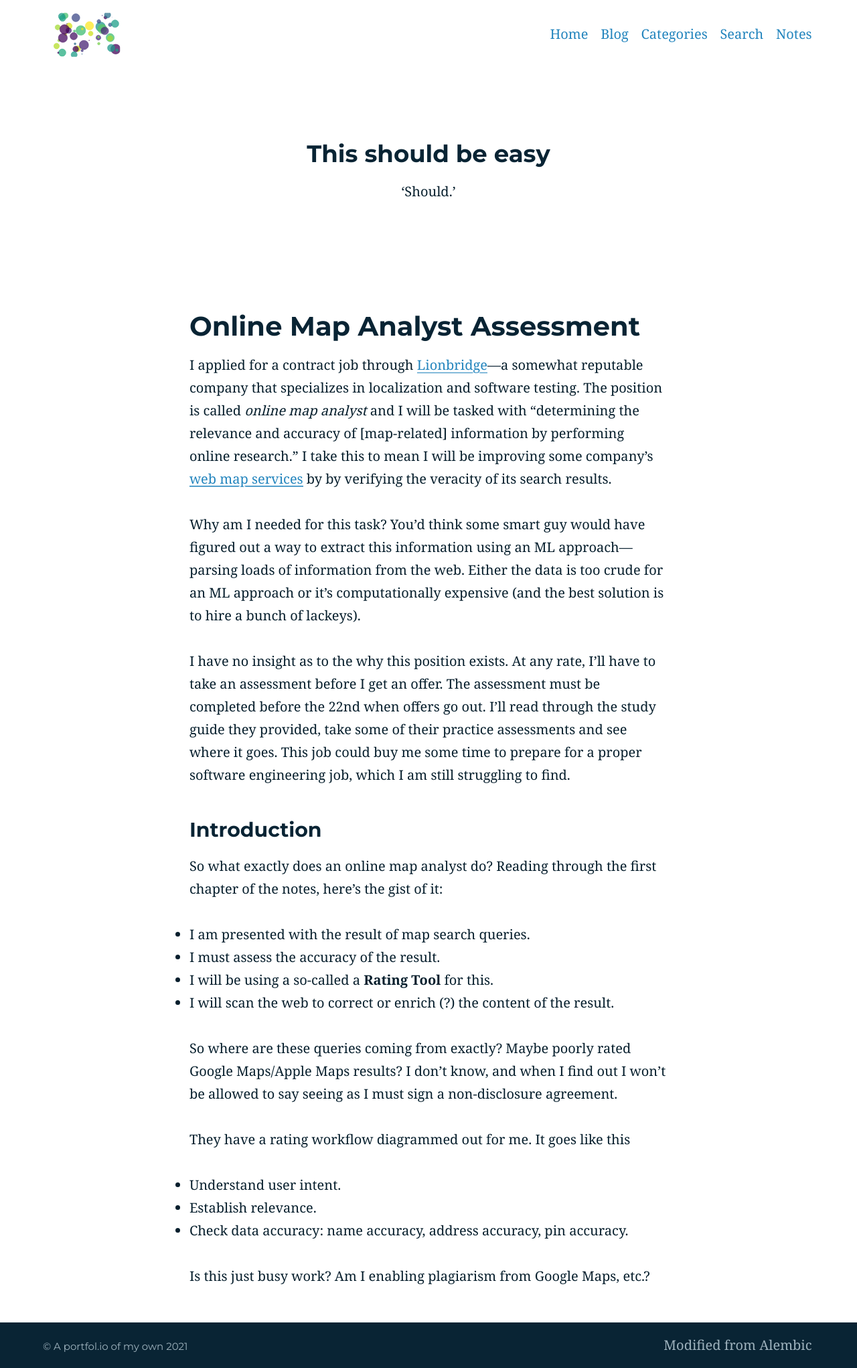
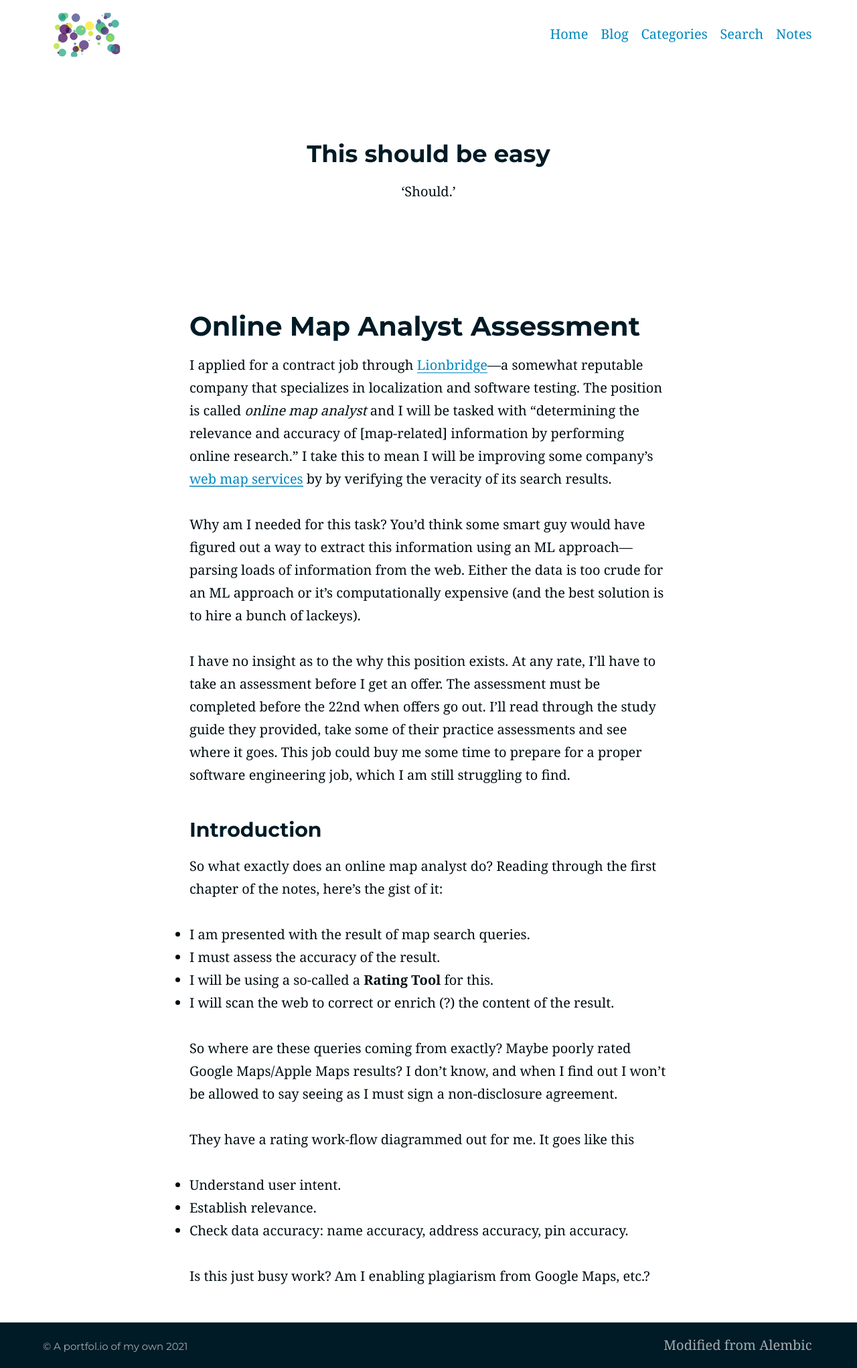
Before and after one commit to cdrlos/cdrlos.github.io, a Jekyll site: the page built from notes/jobs/lionbridge/index.md, in a window 1280 px wide. Shown: the whole page at 67% size. Built offline with Jekyll 4.4.1, drawn with Linux system fonts in a browser that asks for light colours; a style sheet for code colours, icons or effects is not loaded.

```diff
--- a/_sass/_settings.scss
+++ b/_sass/_settings.scss
@@ -1,16 +1,16 @@
 // // Background colours
 $backgroundColour: #ffffff !default;
-$codeBackgroundColour: #f5f3f3 !default;
+$codeBackgroundColour: #fafafa !default;
 $featureBackgroundColour: #ffffff !default;
-$accentColour: #bd2284 !default;
+$accentColour: #be0087 !default;
 
 // Text colours
-$headingColour: #092434 !default;
-$bodyColour: #071f2d !default;
-$linkColour: #2284bd !default;
-$hoverColour: #bd2284 !default;
-$focusColour: #d22693 !default;
-$captionColour: #9fb3be !default;
+$headingColour: #001b26 !default;
+$bodyColour: #000d13 !default;
+$linkColour: #0087be !default;
+$hoverColour: #be0087 !default;
+$focusColour: #be0028 !default;
+$captionColour: #a4aeb2 !default;
 $white: #ffffff !default;
 
 // Typography
--- a/_sass/_syntax.scss
+++ b/_sass/_syntax.scss
@@ -1,61 +1,61 @@
 .hll { background-color: #ffffcc }
 .c { color: #999988; font-style: italic } /* Comment */
-.err { color: #a42814; background-color: #f5e9e7 } /* Error */
+.err { color: #be0028; background-color: #eed6cc } /* Error */
 .k { color: #000000; font-weight: bold } /* Keyword */
 .o { color: #000000; font-weight: bold } /* Operator */
 .cm { color: #999988; font-style: italic } /* Comment.Multiline */
 .cp { color: #999999; font-weight: bold; font-style: italic } /* Comment.Preproc */
 .c1 { color: #999988; font-style: italic } /* Comment.Single */
 .cs { color: #999999; font-weight: bold; font-style: italic } /* Comment.Special */
-.gd { color: #000000; background-color: #e3d2d2 } /* Generic.Deleted */
+.gd { color: #000000; background-color: #eed6cc } /* Generic.Deleted */
 .ge { color: #000000; font-style: italic } /* Generic.Emph */
-.gr { color: #a42814 } /* Generic.Error */
+.gr { color: #be0028 } /* Generic.Error */
 .gh { color: #999999 } /* Generic.Heading */
 .gi { color: #000000; background-color: #ddffdd } /* Generic.Inserted */
 .go { color: #888888 } /* Generic.Output */
 .gp { color: #555555 } /* Generic.Prompt */
 .gs { font-weight: bold } /* Generic.Strong */
 .gu { color: #aaaaaa } /* Generic.Subheading */
-.gt { color: #a42814 } /* Generic.Traceback */
+.gt { color: #be0028 } /* Generic.Traceback */
 .kc { color: #000000; font-weight: bold } /* Keyword.Constant */
 .kd { color: #000000; font-weight: bold } /* Keyword.Declaration */
 .kn { color: #000000; font-weight: bold } /* Keyword.Namespace */
 .kp { color: #000000; font-weight: bold } /* Keyword.Pseudo */
 .kr { color: #000000; font-weight: bold } /* Keyword.Reserved */
 .kt { color: #445588; font-weight: bold } /* Keyword.Type */
-.m { color: #1490a4 } /* Literal.Number */
-.s { color: #a42814 } /* Literal.String */
-.na { color: #a47014 } /* Name.Attribute */
-.nb { color: #a47014 } /* Name.Builtin */
-.nc { color: #445588; font-weight: bold } /* Name.Class */
-.no { color: #1490a4 } /* Name.Constant */
-.nd { color: #3c5d5d; font-weight: bold } /* Name.Decorator */
-.ni { color: #7014a4 } /* Name.Entity */
-.ne { color: #17a4bb; font-weight: bold } /* Name.Exception */
-.nf { color: #a42814; font-weight: bold } /* Name.Function */
-.nl { color: #a42814; font-weight: bold } /* Name.Label */
+.m { color: #7aab00 } /* Literal.Number */
+.s { color: #be0028 } /* Literal.String */
+.na { color: #ab8700 } /* Name.Attribute */
+.nb { color: #ab8700 } /* Name.Builtin */
+.nc { color: #8700ab; font-weight: bold } /* Name.Class */
+.no { color: #8700ab } /* Name.Constant */
+.nd { color: #8700ab; font-weight: bold } /* Name.Decorator */
+.ni { color: #8700ab } /* Name.Entity */
+.ne { color: #8700ab; font-weight: bold } /* Name.Exception */
+.nf { color: #be0028; font-weight: bold } /* Name.Function */
+.nl { color: #be0028; font-weight: bold } /* Name.Label */
 .nn { color: #555555 } /* Name.Namespace */
 .nt { color: #1448a4 } /* Name.Tag */
-.nv { color: #1490a4 } /* Name.Variable */
+.nv { color: #00ab87 } /* Name.Variable */
 .ow { color: #000000; font-weight: bold } /* Operator.Word */
 .w { color: #bbbbbb } /* Text.Whitespace */
-.mf { color: #1490a4 } /* Literal.Number.Float */
-.mh { color: #1490a4 } /* Literal.Number.Hex */
-.mi { color: #1490a4 } /* Literal.Number.Integer */
-.mo { color: #1490a4 } /* Literal.Number.Oct */
-.sb { color: #1448a4 } /* Literal.String.Backtick */
-.sc { color: #1448a4 } /* Literal.String.Char */
-.sd { color: #1448a4 } /* Literal.String.Doc */
-.s2 { color: #1448a4 } /* Literal.String.Double */
-.se { color: #1448a4 } /* Literal.String.Escape */
-.sh { color: #1448a4 } /* Literal.String.Heredoc */
-.si { color: #1448a4 } /* Literal.String.Interpol */
-.sx { color: #1448a4 } /* Literal.String.Other */
-.sr { color: #2167e4 } /* Literal.String.Regex */
-.s1 { color: #1448a4 } /* Literal.String.Single */
-.ss { color: #7014a4 } /* Literal.String.Symbol */
+.mf { color: #7aab00 } /* Literal.Number.Float */
+.mh { color: #7aab00 } /* Literal.Number.Hex */
+.mi { color: #7aab00 } /* Literal.Number.Integer */
+.mo { color: #7aab00 } /* Literal.Number.Oct */
+.sb { color: #0024ab } /* Literal.String.Backtick */
+.sc { color: #0024ab } /* Literal.String.Char */
+.sd { color: #0024ab } /* Literal.String.Doc */
+.s2 { color: #0024ab } /* Literal.String.Double */
+.se { color: #0024ab } /* Literal.String.Escape */
+.sh { color: #0024ab } /* Literal.String.Heredoc */
+.si { color: #0024ab } /* Literal.String.Interpol */
+.sx { color: #0024ab } /* Literal.String.Other */
+.sr { color: #3200ab } /* Literal.String.Regex */
+.s1 { color: #0024ab } /* Literal.String.Single */
+.ss { color: #3200ab } /* Literal.String.Symbol */
 .bp { color: #999999 } /* Name.Builtin.Pseudo */
-.vc { color: #a47014 } /* Name.Variable.Class */
-.vg { color: #a47014 } /* Name.Variable.Global */
-.vi { color: #a47014 } /* Name.Variable.Instance */
-.il { color: #1490a4 } /* Literal.Number.Integer.Long */
+.vc { color: #ab8700 } /* Name.Variable.Class */
+.vg { color: #ab8700 } /* Name.Variable.Global */
+.vi { color: #ab8700 } /* Name.Variable.Instance */
+.il { color: #7aab00 } /* Literal.Number.Integer.Long */
--- a/assets/javascript/first-plotly-plot.js
+++ b/assets/scripts/random-plot.js
@@ -15,7 +15,7 @@ var layout = {
   title: {
     text:'Plot Title',
     font: {
-      family: 'Hack, monospace',
+      family: 'Courier New, monospace',
       size: 24
     },
     xref: 'paper',
@@ -25,7 +25,7 @@ var layout = {
     title: {
       text: 'x Axis',
       font: {
-        family: 'Hack, monospace',
+        family: 'Courier New, monospace',
         size: 18,
         color: '#7f7f7f'
       }
--- a/notes/jobs/lionbridge/index.md
+++ b/notes/jobs/lionbridge/index.md
@@ -5,26 +5,27 @@ feature_text: |
   'Should.'
 ---
 
-I applied for a contract job through [Lionbridge](https://en.wikipedia.org/wiki/Lionbridge)---a somewhat reputable company that specializes in localization and software testing. The position is called *online map analyst* and I will be tasked with "determining the relevance and accuracy of [map-related] information by performing online research." I take this to mean I will be improving some company's [web map services](https://en.wikipedia.org/wiki/Web_Map_Service) by by verifying the veracity of its search results.
+I applied for a contract job through [Lionbridge](https://en.wikipedia.org/wiki/Lionbridge)---a somewhat reputable company that specializes in localization and software testing. The position is called _online map analyst_ and I will be tasked with "determining the relevance and accuracy of [map-related] information by performing online research." I take this to mean I will be improving some company's [web map services](https://en.wikipedia.org/wiki/Web_Map_Service) by by verifying the veracity of its search results.
 
 Why am I needed for this task? You'd think some smart guy would have figured out a way to extract this information using an ML approach---parsing loads of information from the web. Either the data is too crude for an ML approach or it's computationally expensive (and the best solution is to hire a bunch of lackeys).
 
 I have no insight as to the why this position exists. At any rate, I'll have to take an assessment before I get an offer. The assessment must be completed before the 22nd when offers go out. I'll read through the study guide they provided, take some of their practice assessments and see where it goes. This job could buy me some time to prepare for a proper software engineering job, which I am still struggling to find.
 
 ### Introduction
+
 So what exactly does an online map analyst do? Reading through the first chapter of the notes, here's the gist of it:
 
-* I am presented with the result of map search queries.
-* I must assess the accuracy of the result.
-* I will be using a so-called a **Rating Tool** for this.
-* I will scan the web to correct or enrich (?) the content of the result.
+- I am presented with the result of map search queries.
+- I must assess the accuracy of the result.
+- I will be using a so-called a **Rating Tool** for this.
+- I will scan the web to correct or enrich (?) the content of the result.
 
 So where are these queries coming from exactly? Maybe poorly rated Google Maps/Apple Maps results? I don't know, and when I find out I won't be allowed to say seeing as I must sign a non-disclosure agreement.
 
-They have a rating workflow diagrammed out for me. It goes like this
+They have a rating work-flow diagrammed out for me. It goes like this
 
-* Understand user intent.
-* Establish relevance.
-* Check data accuracy: name accuracy, address accuracy, pin accuracy.
+- Understand user intent.
+- Establish relevance.
+- Check data accuracy: name accuracy, address accuracy, pin accuracy.
 
 Is this just busy work? Am I enabling plagiarism from Google Maps, etc.?
```
Also changed, not shown: index.md (+164 -60 lines), notes/jobs/john-lees/index.md (+5 -2 lines), notes/math/brownian-motion.md (+8 -49 lines), Gemfile.lock.
